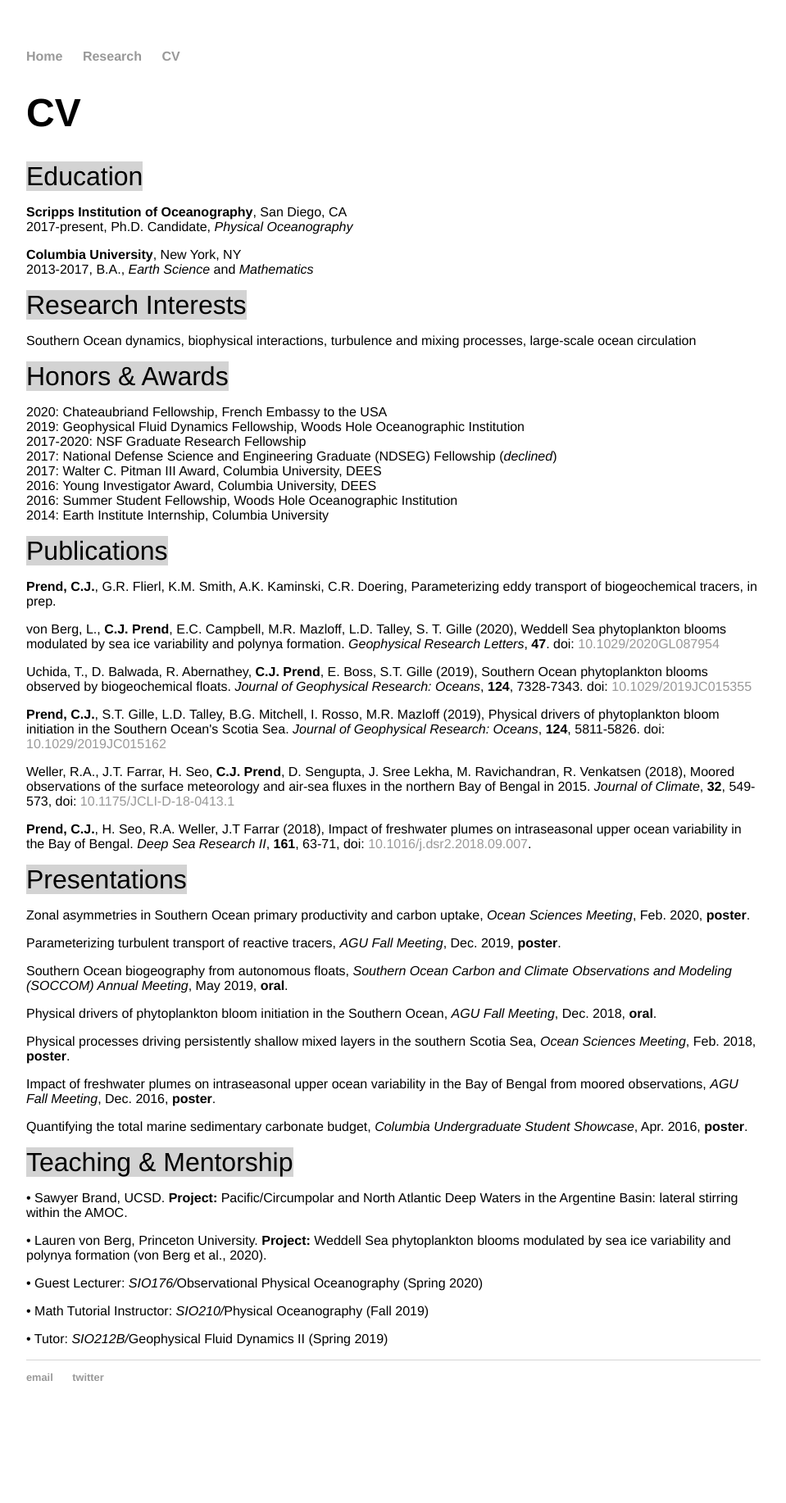
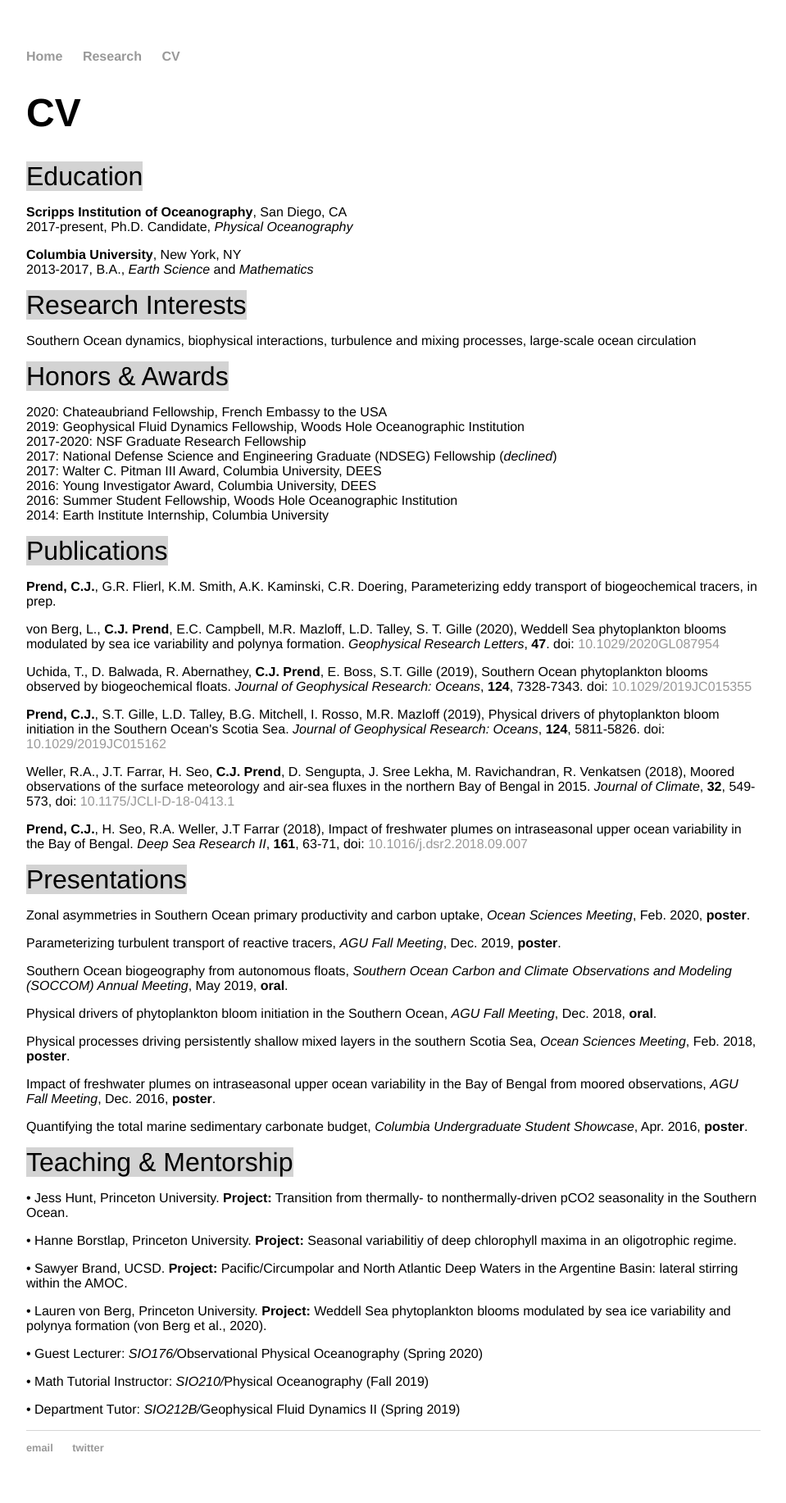
Before and after one commit to cprend/cprend.github.io, a Jekyll site: the page cv/index.html, which Jekyll copies as it is, in a window 1280 px wide. Shown: the whole page at 82% size, without its empty margins (160-1119 px from the left). Built offline with Jekyll 4.4.1, drawn with Linux system fonts in a browser that asks for light colours; before the commit the page ends 1748 px from its top, so only the background shows below that.

Commit message:
Update index.html

```diff
--- a/cv/index.html
+++ b/cv/index.html
@@ -44,7 +44,7 @@
 		<p>Weller, R.A., J.T. Farrar, H. Seo, <b>C.J. Prend</b>, D. Sengupta, J. Sree Lekha, M. Ravichandran, R. Venkatsen (2018), Moored observations of the surface meteorology
 		and air-sea fluxes in the northern Bay of Bengal in 2015. <em>Journal of Climate</em>, <b>32</b>, 549-573, doi: <a href="https://journals.ametsoc.org/doi/abs/10.1175/JCLI-D-18-0413.1">10.1175/JCLI-D-18-0413.1</a></p>
 		<p><b>Prend, C.J.</b>, H. Seo, R.A. Weller, J.T Farrar (2018), Impact of freshwater plumes on intraseasonal
-		upper ocean variability in the Bay of Bengal. <em>Deep Sea Research II</em>, <b>161</b>, 63-71, doi: <a href="https://www.sciencedirect.com/science/article/pii/S0967064517304010?via%3Dihub">10.1016/j.dsr2.2018.09.007</a>.</p>
+		upper ocean variability in the Bay of Bengal. <em>Deep Sea Research II</em>, <b>161</b>, 63-71, doi: <a href="https://www.sciencedirect.com/science/article/pii/S0967064517304010?via%3Dihub">10.1016/j.dsr2.2018.09.007</a></p>
 		<p1>Presentations</p1>
 		<p>Zonal asymmetries in Southern Ocean primary productivity and carbon uptake, <em>Ocean Sciences Meeting</em>, Feb. 2020, <b>poster</b>.</p>
 		<p>Parameterizing turbulent transport of reactive tracers, <em>AGU Fall Meeting</em>, Dec. 2019, <b>poster</b>.</p>
@@ -56,11 +56,13 @@
 			<em>AGU Fall Meeting</em>, Dec. 2016, <b>poster</b>.</p>
 		<p>Quantifying the total marine sedimentary carbonate budget, <em>Columbia Undergraduate Student Showcase</em>, Apr. 2016, <b>poster</b>.</p>
 		<p1>Teaching & Mentorship</p1>
+		<p>• Jess Hunt, Princeton University. <b>Project:</b> Transition from thermally- to nonthermally-driven pCO2 seasonality in the Southern Ocean.</p>
+		<p>• Hanne Borstlap, Princeton University. <b>Project:</b> Seasonal variabilitiy of deep chlorophyll maxima in an oligotrophic regime.</p>
 		<p>• Sawyer Brand, UCSD. <b>Project:</b> Pacific/Circumpolar and North Atlantic Deep Waters in the Argentine Basin: lateral stirring within the AMOC.</p>
 		<p>• Lauren von Berg, Princeton University. <b>Project:</b> Weddell Sea phytoplankton blooms modulated by sea ice variability and polynya formation (von Berg et al., 2020).</p>
 		<p>• Guest Lecturer: <em>SIO176/</em>Observational Physical Oceanography (Spring 2020)</p>
 		<p>• Math Tutorial Instructor: <em>SIO210/</em>Physical Oceanography (Fall 2019)</p>
-		<p>• Tutor: <em>SIO212B/</em>Geophysical Fluid Dynamics II (Spring 2019)</p>
+		<p>• Department Tutor: <em>SIO212B/</em>Geophysical Fluid Dynamics II (Spring 2019)</p>
 </div><!-- /.blurb -->
 
 			</div><!-- /.container -->
```
